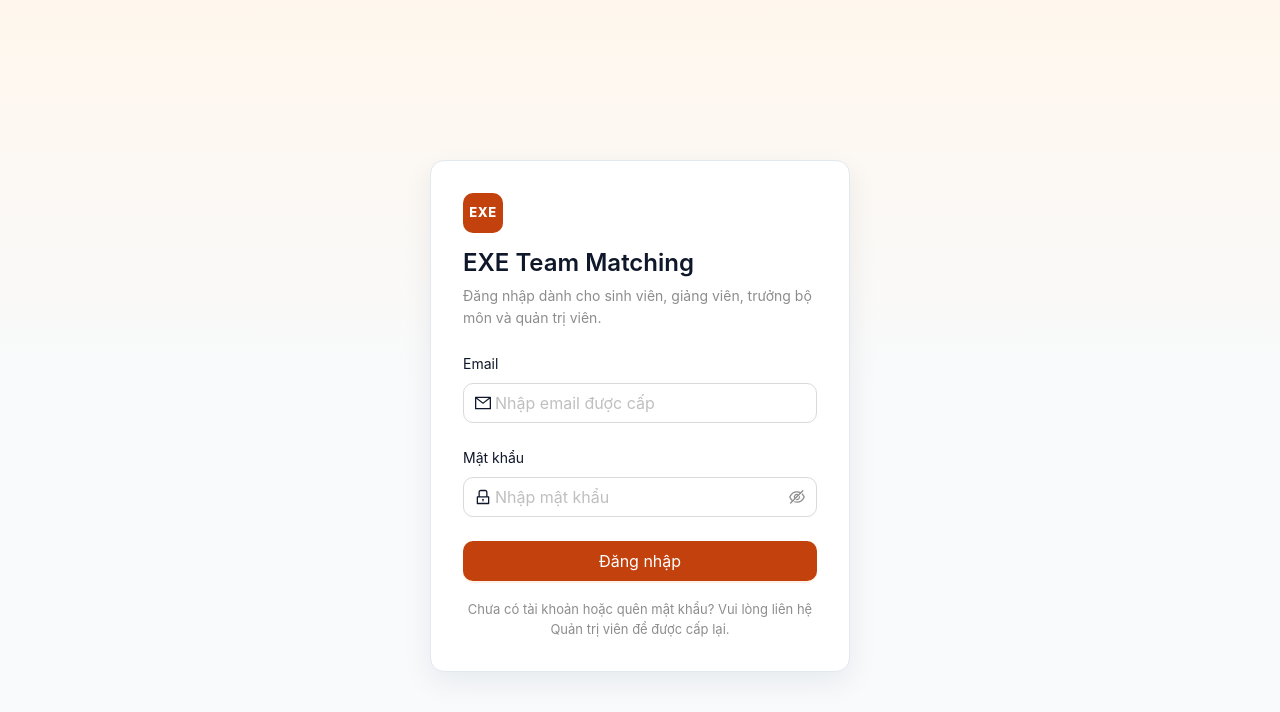
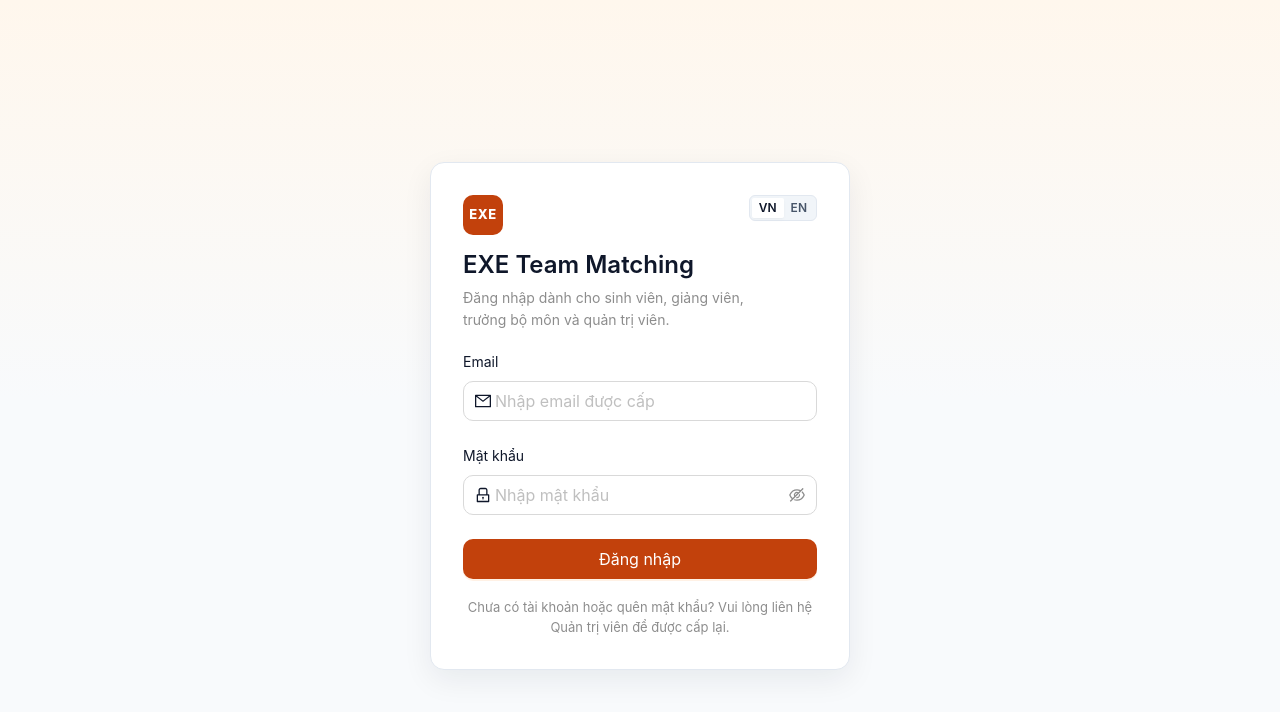
Before and after one commit to co-duong-hao/PRN232_Final, a React (Vite) app in the folder frontend/: page /login in a window 1280 px wide. Shown: the top 712 px of the page. Built offline with nearby package versions, Linux system fonts and the light colour scheme.

Commit message:
feat(i18n): add language switch and bilingual support to LoginPage

```diff
--- a/frontend/src/pages/LoginPage.tsx
+++ b/frontend/src/pages/LoginPage.tsx
@@ -4,6 +4,8 @@ import { useState } from "react";
 import { Navigate, useLocation, useNavigate } from "react-router-dom";
 import { ApiError } from "@/api/client";
 import { homePathFor, useAuth } from "@/auth/AuthContext";
+import { LanguageSwitch } from "@/components/LanguageSwitch";
+import { useI18n } from "@/i18n";
 
 interface LoginForm {
   email: string;
@@ -12,6 +14,7 @@ interface LoginForm {
 
 export function LoginPage() {
   const { user, login } = useAuth();
+  const { t } = useI18n();
   const navigate = useNavigate();
   const location = useLocation();
   const [error, setError] = useState<string | null>(null);
@@ -27,7 +30,7 @@ export function LoginPage() {
       const from = (location.state as { from?: string } | null)?.from;
       navigate(from && from !== "/login" ? from : homePathFor(u), { replace: true });
     } catch (e) {
-      setError(e instanceof ApiError ? e.message : "Đăng nhập thất bại. Vui lòng thử lại.");
+      setError(e instanceof ApiError ? e.message : t.login.loginFailed);
     } finally {
       setSubmitting(false);
     }
@@ -53,7 +56,15 @@ export function LoginPage() {
         }}
         styles={{ body: { padding: 32 } }}
       >
-        <div style={{ marginBottom: 24 }}>
+        <div
+          style={{
+            display: "flex",
+            justifyContent: "space-between",
+            alignItems: "flex-start",
+            marginBottom: 20,
+          }}
+        >
+          <div>
             <span
               style={{
                 display: "inline-flex",
@@ -73,11 +84,11 @@ export function LoginPage() {
               EXE
             </span>
             <Typography.Title level={3} style={{ margin: "0 0 6px" }}>
-            EXE Team Matching
+              {t.login.title}
             </Typography.Title>
-          <Typography.Text type="secondary">
-            Đăng nhập dành cho sinh viên, giảng viên, trưởng bộ môn và quản trị viên.
-          </Typography.Text>
+            <Typography.Text type="secondary">{t.login.subtitle}</Typography.Text>
+          </div>
+          <LanguageSwitch />
         </div>
 
         {error && <Alert type="error" message={error} style={{ marginBottom: 16 }} />}
@@ -85,33 +96,33 @@ export function LoginPage() {
         <Form<LoginForm> layout="vertical" onFinish={onFinish} requiredMark={false}>
           <Form.Item
             name="email"
-            label="Email"
+            label={t.login.emailLabel}
             rules={[
-              { required: true, message: "Vui lòng nhập email" },
-              { type: "email", message: "Email không đúng định dạng" },
+              { required: true, message: t.login.emailRequired },
+              { type: "email", message: t.login.emailInvalid },
             ]}
           >
             <Input
               size="large"
               prefix={<MailOutlined />}
-              placeholder="Nhập email được cấp"
+              placeholder={t.login.emailPlaceholder}
               autoComplete="username"
             />
           </Form.Item>
           <Form.Item
             name="password"
-            label="Mật khẩu"
-            rules={[{ required: true, message: "Vui lòng nhập mật khẩu" }]}
+            label={t.login.passwordLabel}
+            rules={[{ required: true, message: t.login.passwordRequired }]}
           >
             <Input.Password
               size="large"
               prefix={<LockOutlined />}
-              placeholder="Nhập mật khẩu"
+              placeholder={t.login.passwordPlaceholder}
               autoComplete="current-password"
             />
           </Form.Item>
           <Button type="primary" size="large" htmlType="submit" block loading={submitting}>
-            Đăng nhập
+            {t.login.loginBtn}
           </Button>
         </Form>
 
@@ -119,7 +130,7 @@ export function LoginPage() {
           type="secondary"
           style={{ marginTop: 18, marginBottom: 0, fontSize: 13, textAlign: "center" }}
         >
-          Chưa có tài khoản hoặc quên mật khẩu? Vui lòng liên hệ Quản trị viên để được cấp lại.
+          {t.login.helpText}
         </Typography.Paragraph>
       </Card>
     </div>
```
Lines whose indentation alone changed are shown as unchanged.
